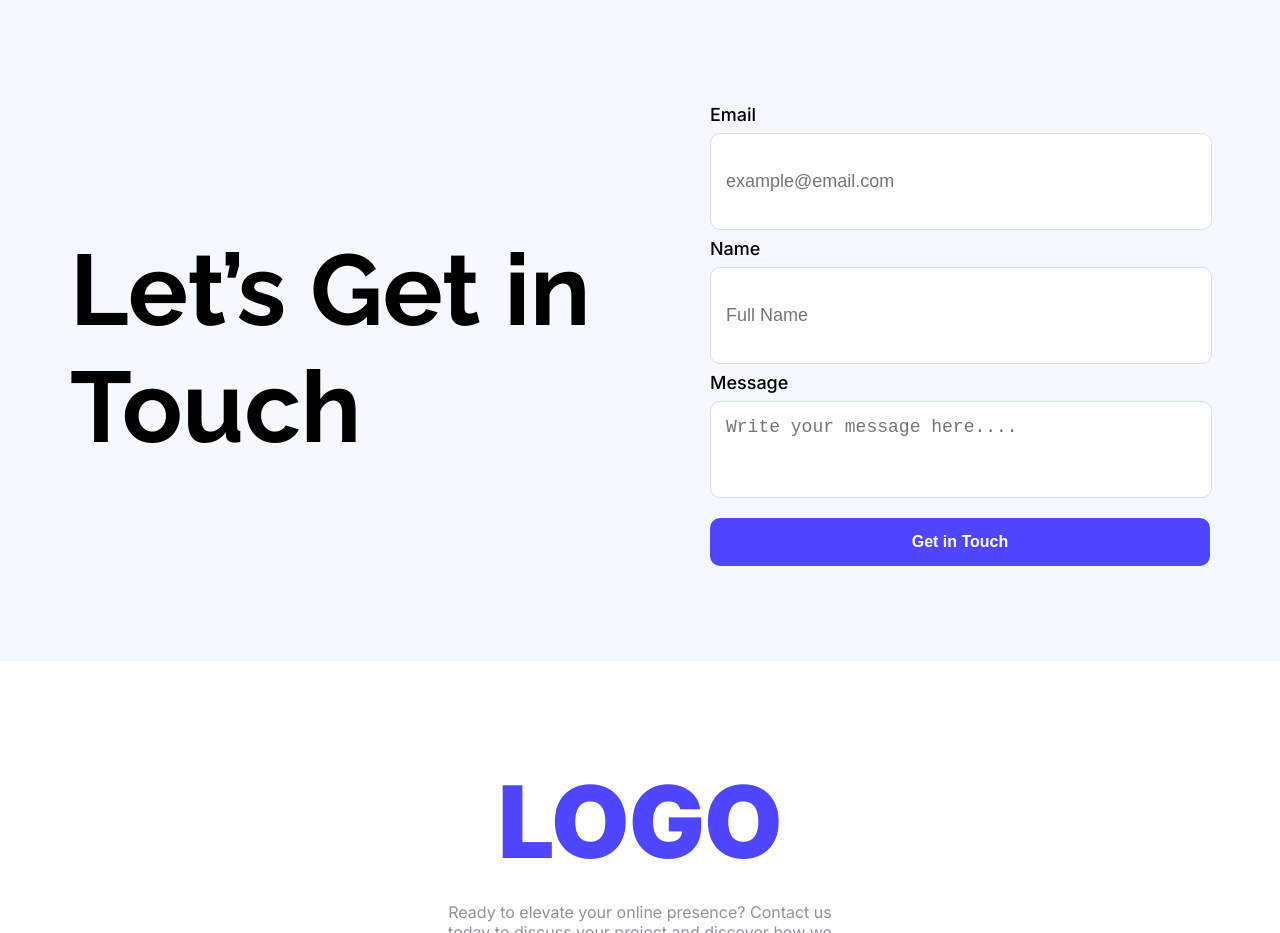
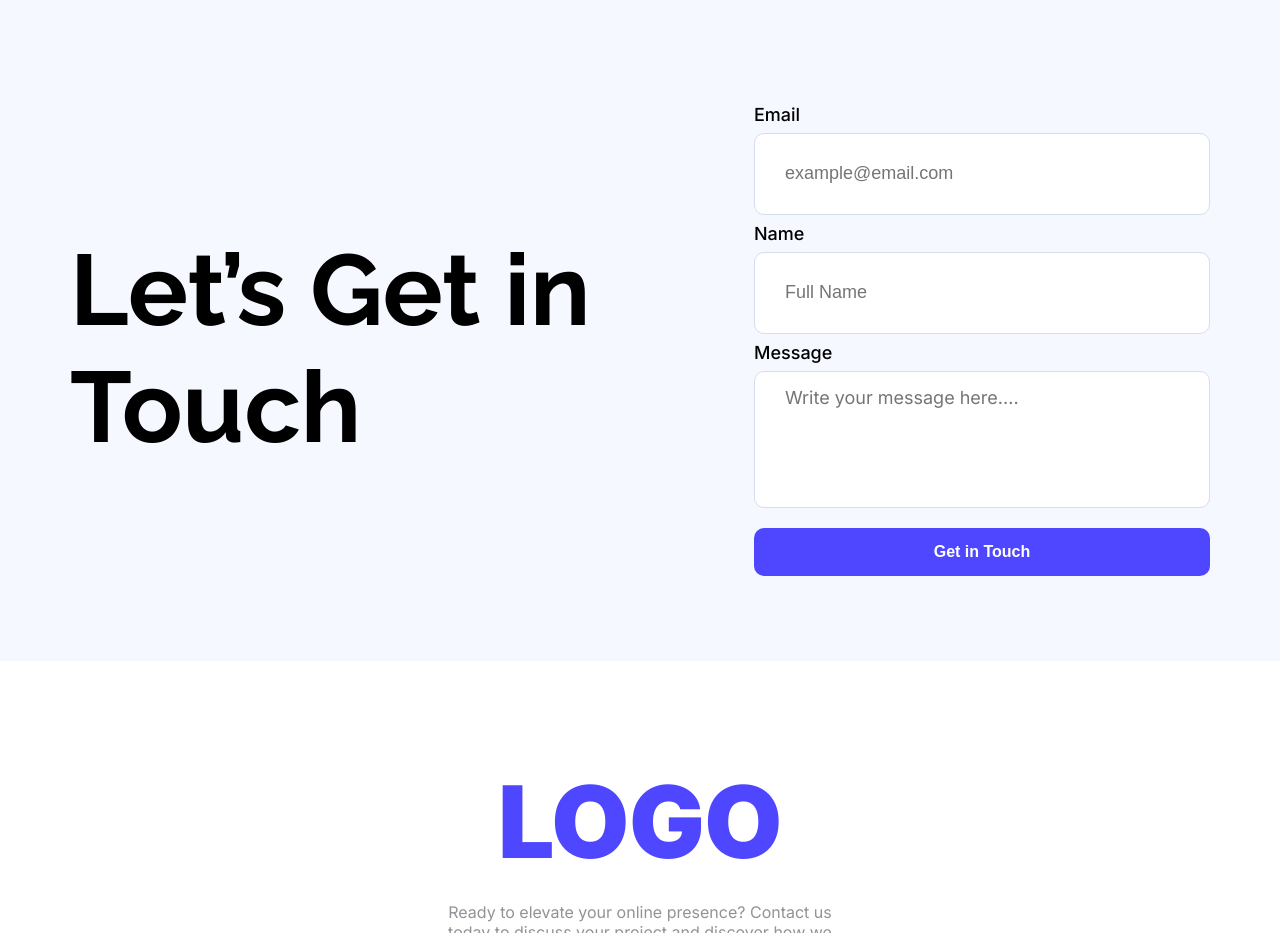
Before and after one commit to SMDpHeroB12/B12A01-WebFlow, a plain HTML site: page index.html in a window 1280 px wide. Shown: the part 2940-3873 px from the top of the page. Drawn offline with Linux system fonts and the light colour scheme.

Commit message:
Some Small Adjustment Made

```diff
--- a/index.html
+++ b/index.html
@@ -174,6 +174,7 @@
             <label for="description">Message</label>
 
             <textarea
+              class="inter-normal"
               name="description"
               id=""
               placeholder="Write your message here...."
--- a/styles/style.css
+++ b/styles/style.css
@@ -67,6 +67,7 @@ body {
 .header {
   background-image: url("../Assets/Hero-bg.png");
   padding-bottom: 150px;
+  /* background-repeat: no-repeat; */
 }
 /* nav styles */
 nav {
@@ -107,6 +108,7 @@ main {
 }
 .action-content {
   max-width: 520px;
+  /* background-color: antiquewhite; */
 }
 .action-title {
   padding-bottom: 25px;
@@ -218,11 +220,11 @@ main {
   height: 230px;
 }
 .get-in-touch-container form {
-  width: 500px;
+  width: 40%;
   height: 500px;
-  /* background-color: white; */
   font-size: 18px;
   font-weight: 500;
+  /* background-color: white; */
 }
 .get-in-touch-container label {
   display: block;
@@ -230,11 +232,10 @@ main {
   margin-bottom: 8px;
 }
 .get-in-touch-container input[type="text"],
-.get-in-touch-container input[type="email"],
-.get-in-touch-container textarea {
-  width: 97%;
-  height: 65px;
-  padding: 15px 0 15px 15px;
+.get-in-touch-container input[type="email"] {
+  width: 93%;
+  height: 50px;
+  padding: 15px 0 15px 30px;
   font-size: 18px;
   border-radius: 10px;
   border: 1px solid #d6dded;
@@ -242,6 +243,13 @@ main {
 }
 .get-in-touch-container textarea {
   resize: none;
+  width: 93%;
+
+  padding: 15px 0 15px 30px;
+  font-size: 18px;
+  border-radius: 10px;
+  border: 1px solid #d6dded;
+  display: block;
 }
 .get-in-touch-container input[type="button"] {
   width: 100%;
```
